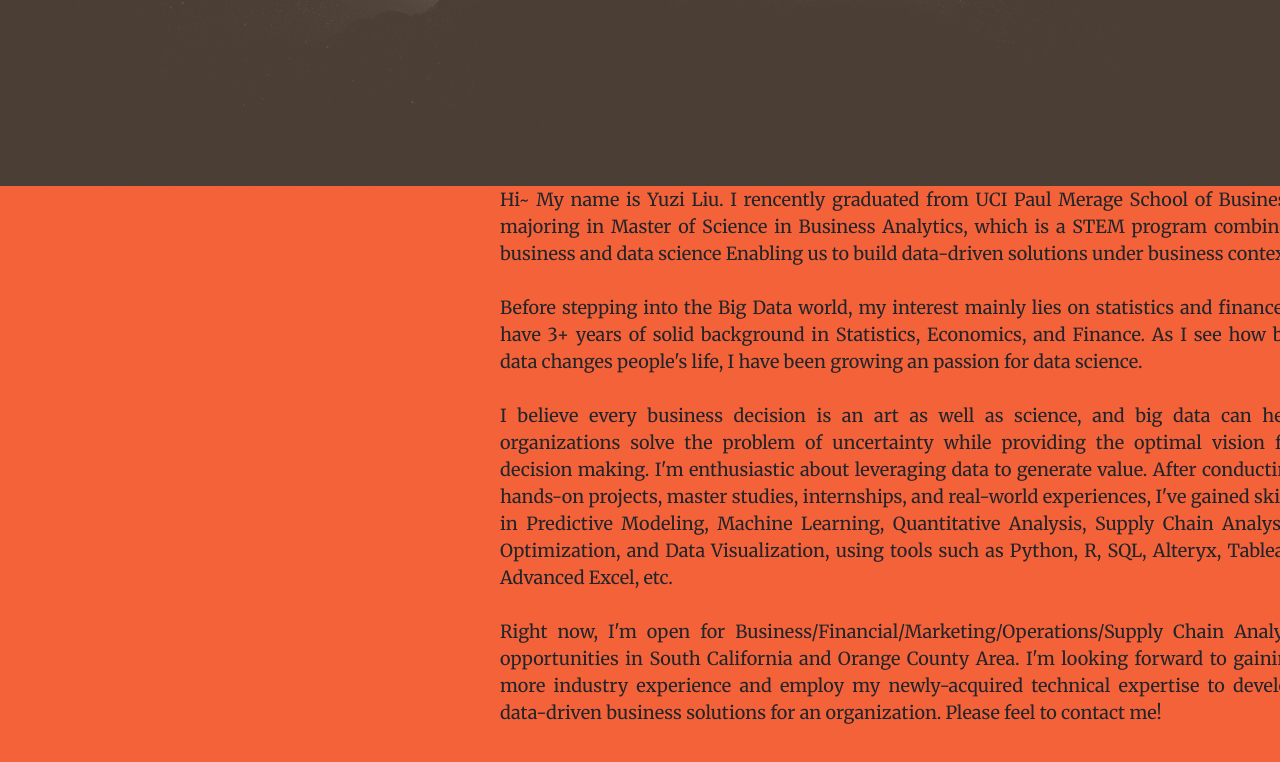
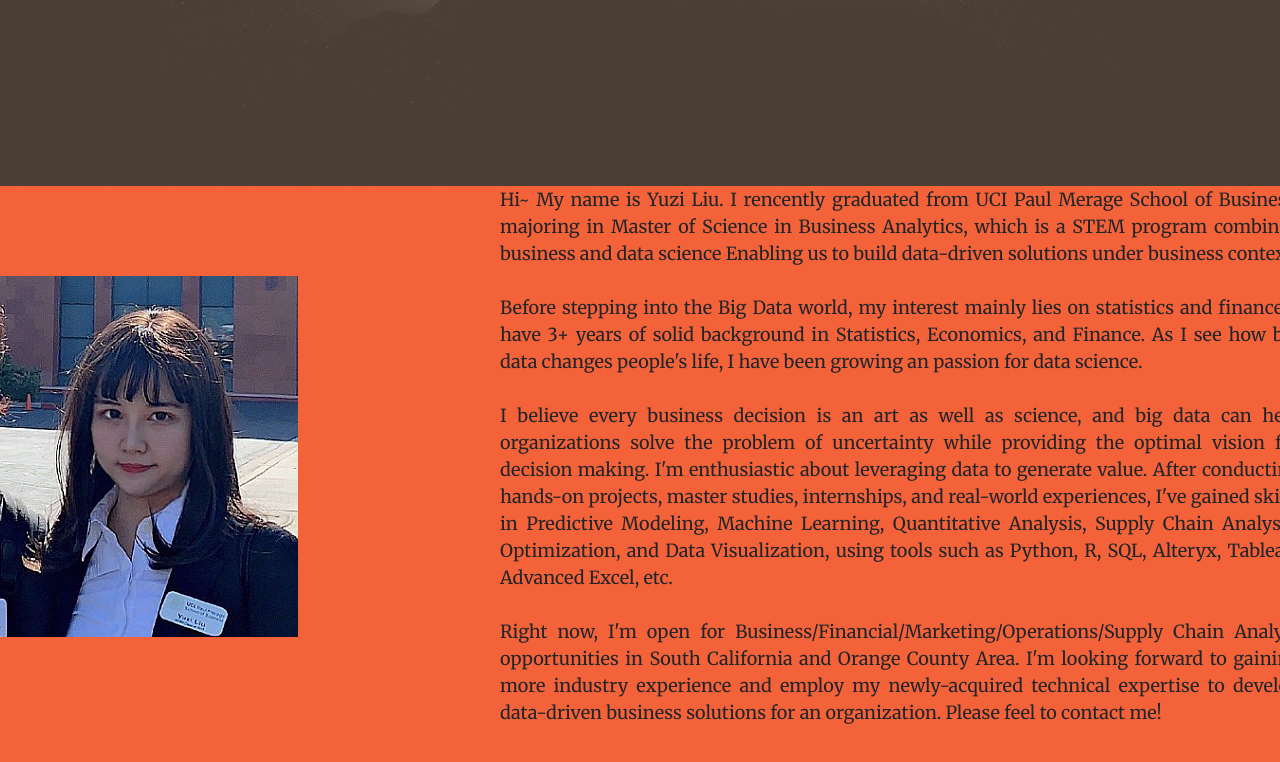
Before and after one commit to Yuzi-Liu/Yuzi-Liu.github.io, a website with bundled scripts: page index.html in a window 1280 px wide. Shown: the part 614-1376 px from the top of the page. Built offline with nearby package versions, Linux system fonts and the light colour scheme; files whose address does not match are found by name.

Commit message:
Update index.html

```diff
--- a/index.html
+++ b/index.html
@@ -78,7 +78,7 @@
     <center>
     <table width="1300" border="0" cellpadding="0" cellspacing="0">
       <tr>
-        <td width="500" height="500"><img src="img/sm_image.jpg" class="img-responsive" alt="" style="margin :auto"></td>
+        <td width="500" height="500"><img src="img/yl.JPG" class="img-responsive" alt="" style="margin :auto"></td>
       <td width="800" height="500"><font size="4"><div align="justify"> Hi~ My name is Yuzi Liu. I rencently graduated from UCI Paul Merage School of Business, majoring in Master of Science in Business Analytics, which is a STEM program combined business and data science
     Enabling us to build data-driven solutions under business context.<br />
     <br />
```
